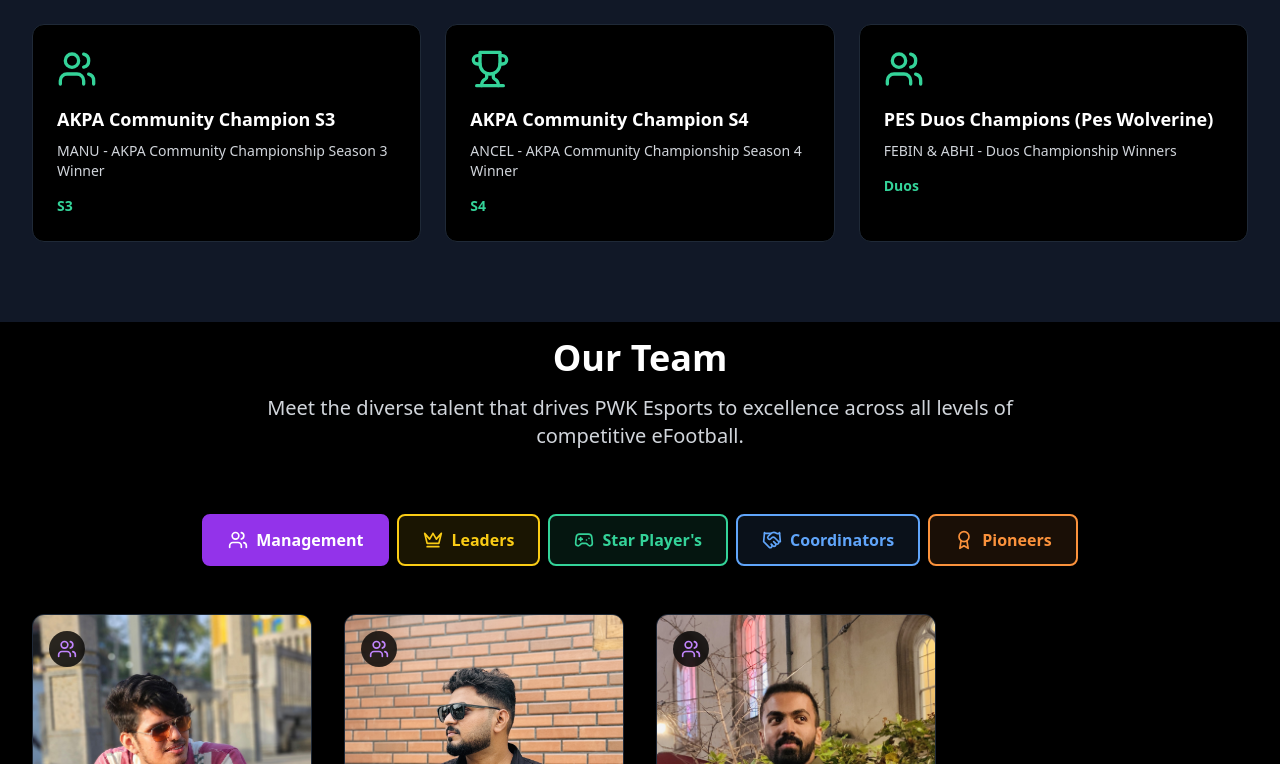
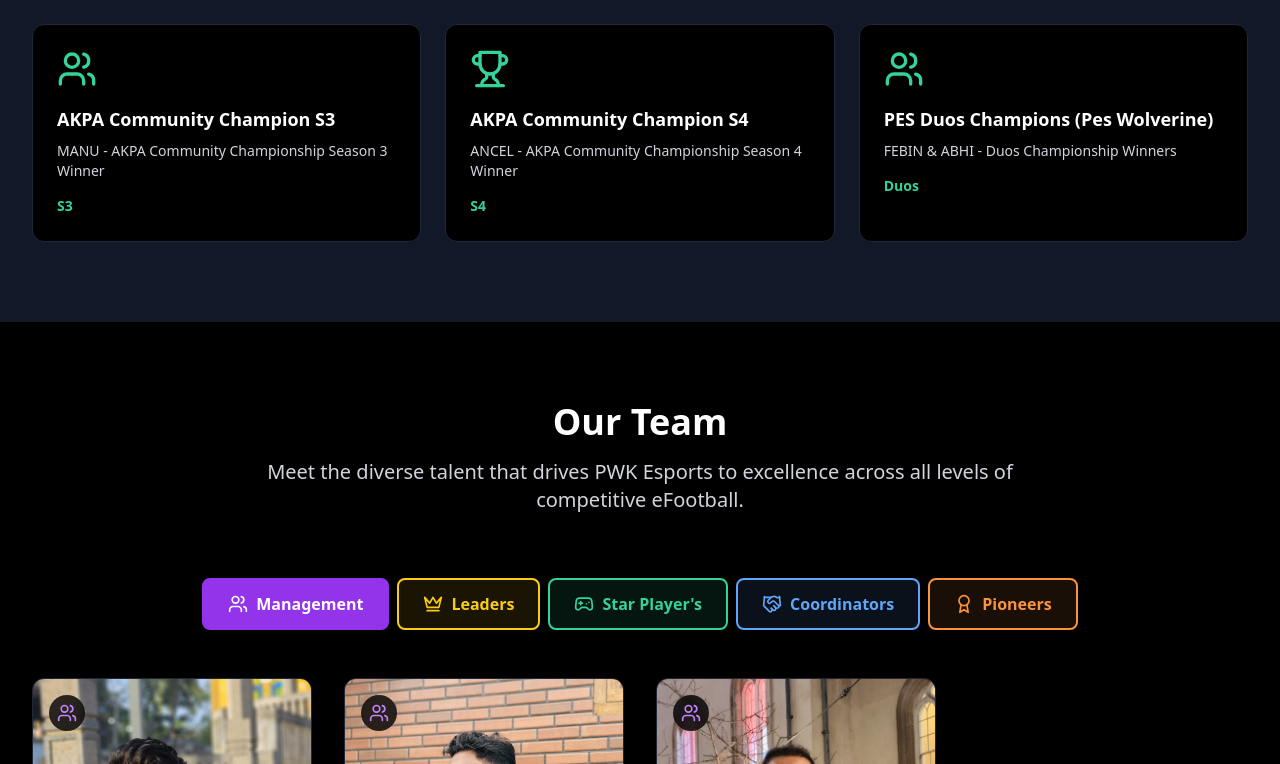
Before and after one commit to zakirnizam/pwkesports, a React (Vite) app: page / in a window 1280 px wide. Shown: the part 2036-2800 px from the top of the page. Built offline with nearby package versions, Linux system fonts and the light colour scheme.

Commit message:
reverted

```diff
--- a/src/components/Team.tsx
+++ b/src/components/Team.tsx
@@ -154,7 +154,7 @@ const Team = () => {
   };
 
   return (
-    <section id="team" className="py-4 bg-black">
+    <section id="team" className="py-20 bg-black">
       <div className="max-w-7xl mx-auto px-4 sm:px-6 lg:px-8">
         <div className="text-center mb-16">
           <h2 className="text-4xl font-bold text-white mb-4">Our Team</h2>
```
